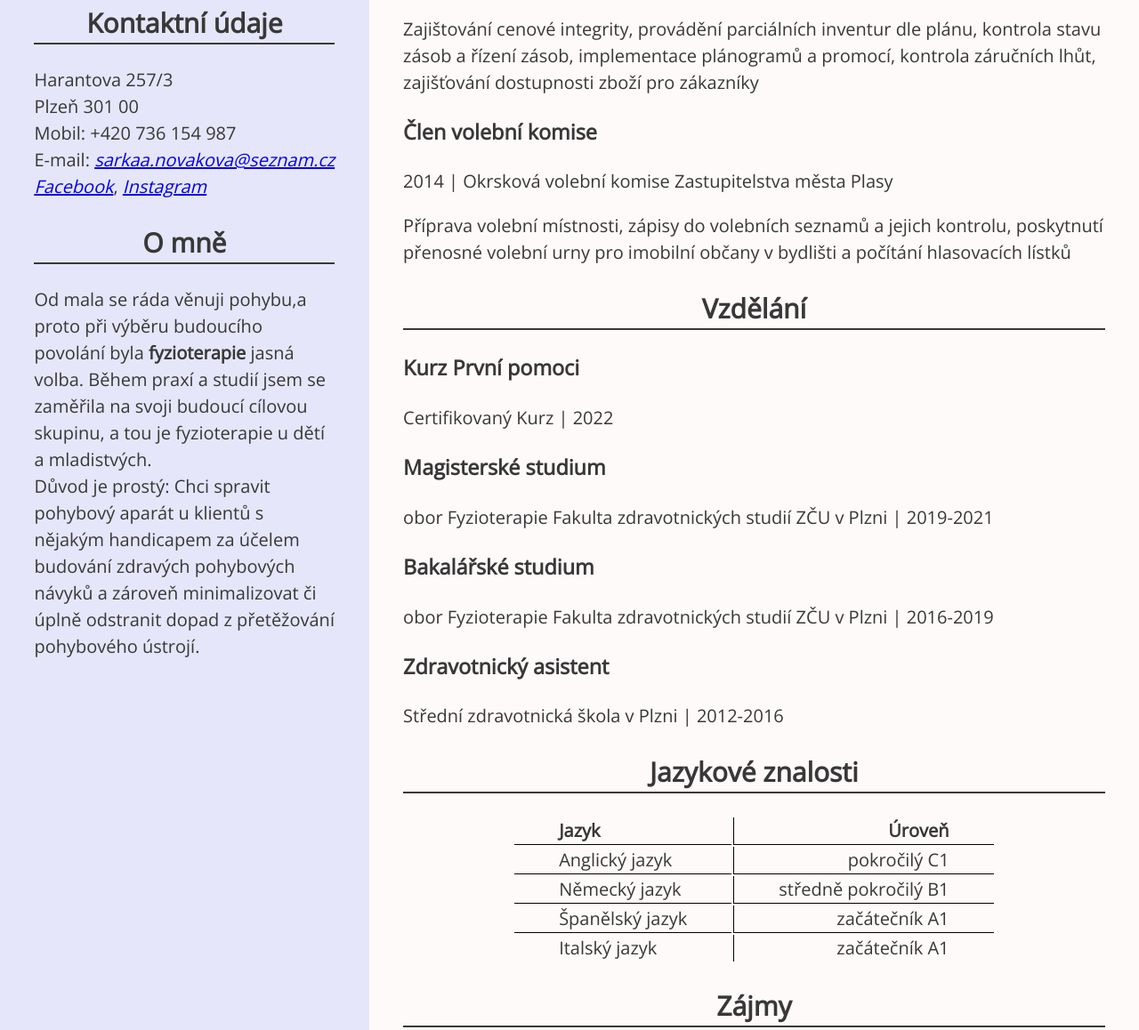
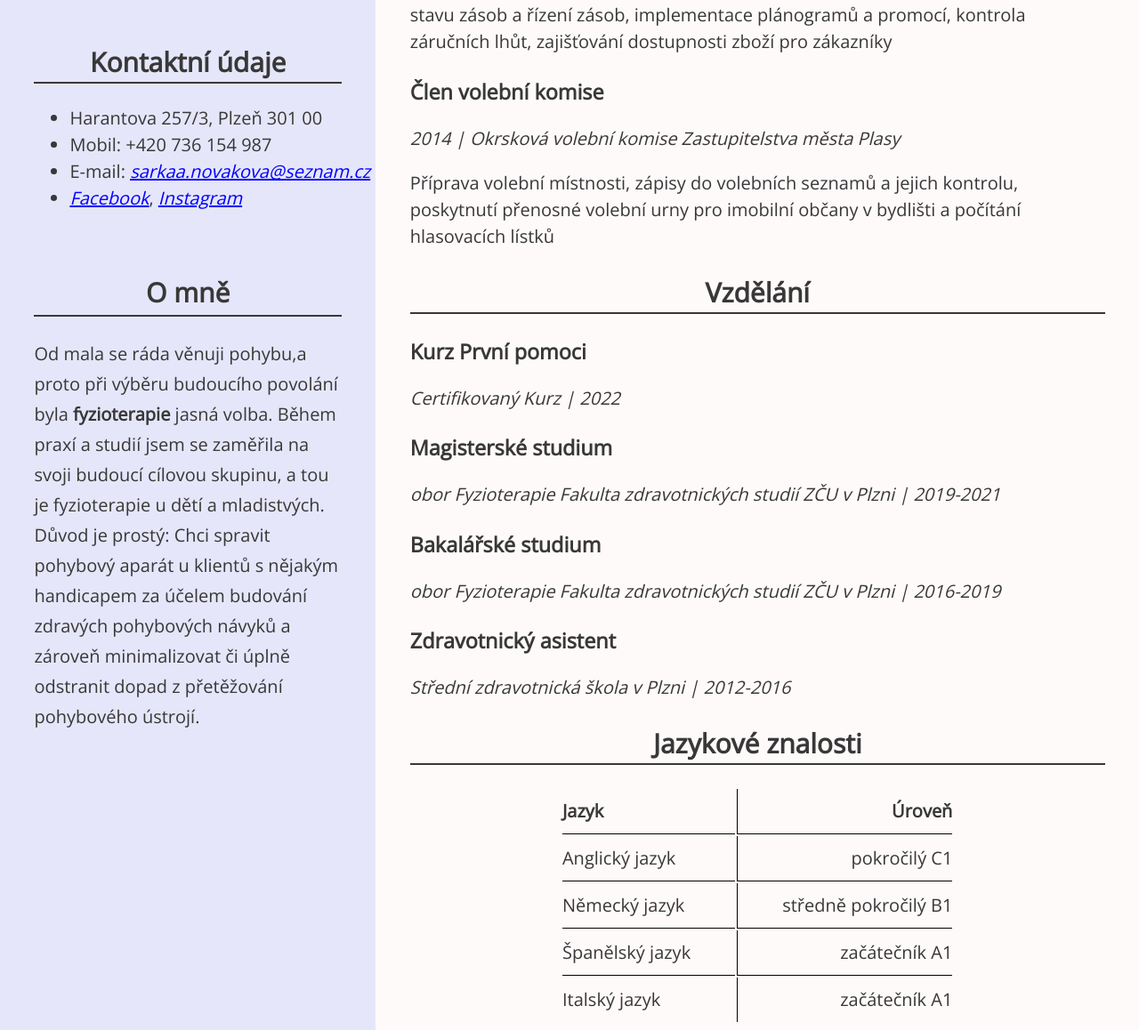
Before and after one commit to klauberovas/zivotopis, a plain HTML site: page index.html in a window 1280 px wide. Shown: the part 538-1696 px from the top of the page at 89% size. Drawn offline with nearby package versions, Linux system fonts and the light colour scheme.

Commit message:
Stylování

```diff
--- a/index.html
+++ b/index.html
@@ -27,13 +27,15 @@
             <section class="kontakt">
                 <h2>Kontaktní údaje</h2>
 
-                <p>Harantova 257/3 <br>
-                    Plzeň 301 00 <br>
-                    Mobil: +420 736 154 987 <br>
-                    E-mail: <a href="mailto:sarkaa.novakova@seznam.cz">sarkaa.novakova@seznam.cz</a> <br>
-                    <a href="https://www.facebook.com/sarkaa.novakova">Facebook</a>,
-                    <a href="https://www.instagram.com/sarka_kl/">Instagram</a>
-                </p>
+                <ul>
+                    <li>Harantova 257/3, Plzeň 301 00</li>
+                    <li>Mobil: +420 736 154 987</li>
+                    <li><span class="nowrap">E-mail: <a
+                                href="mailto:sarkaa.novakova@seznam.cz">sarkaa.novakova@seznam.cz</a></span></li>
+                    <li><a href="https://www.facebook.com/sarkaa.novakova">Facebook</a>,
+                        <a href="https://www.instagram.com/sarka_kl/">Instagram</a>
+                    </li>
+                </ul>
             </section>
 
             <!--Sekce o mně-->
@@ -62,7 +64,7 @@
 
                 <h3>Fyzioterapeut</h3>
 
-                <p>2018 – současnost | centrum Údolí z.ú Rokycany 125, okres Rokycany </p>
+                <p class="kurziva">2018 – současnost | centrum Údolí z.ú Rokycany 125, okres Rokycany </p>
                 <p>Vykonávání práce fyzioterapeuta u klientů s různým druhem a různým typem handicapu ve věku od 1 roku
                     do
                     17
@@ -77,14 +79,14 @@
 
                 <h3> Pracovnice dodržování rutin</h3>
 
-                <p>2014-2018 | Tesco Stores ČR a.s., HM Plzeň Borská Pole</p>
+                <p class="kurziva">2014-2018 | Tesco Stores ČR a.s., HM Plzeň Borská Pole</p>
                 <p>Zajištování cenové integrity, provádění parciálních inventur dle plánu,
                     kontrola stavu zásob a řízení zásob, implementace plánogramů a promocí,
                     kontrola záručních lhůt, zajišťování dostupnosti zboží pro zákazníky</p>
 
                 <h3>Člen volební komise</h3>
 
-                <p>2014 | Okrsková volební komise Zastupitelstva města Plasy</p>
+                <p class="kurziva">2014 | Okrsková volební komise Zastupitelstva města Plasy</p>
                 <p> Příprava volební místnosti, zápisy do volebních seznamů a jejich kontrolu,
                     poskytnutí přenosné volební urny pro imobilní občany v bydlišti a počítání hlasovacích lístků</p>
             </section>
@@ -94,16 +96,16 @@
                 <h2>Vzdělání</h2>
 
                 <h3>Kurz První pomoci</h3>
-                <p>Certifikovaný Kurz | 2022</p>
+                <p class="kurziva">Certifikovaný Kurz | 2022</p>
 
                 <h3>Magisterské studium </h3>
-                <p>obor Fyzioterapie Fakulta zdravotnických studií ZČU v Plzni | 2019-2021</p>
+                <p class="kurziva">obor Fyzioterapie Fakulta zdravotnických studií ZČU v Plzni | 2019-2021</p>
 
                 <h3>Bakalářské studium</h3>
-                <p>obor Fyzioterapie Fakulta zdravotnických studií ZČU v Plzni | 2016-2019</p>
+                <p class="kurziva">obor Fyzioterapie Fakulta zdravotnických studií ZČU v Plzni | 2016-2019</p>
 
                 <h3>Zdravotnický asistent</h3>
-                <p>Střední zdravotnická škola v Plzni | 2012-2016</p>
+                <p class="kurziva">Střední zdravotnická škola v Plzni | 2012-2016</p>
             </section>
 
             <!--Sekce Jazyk-->
--- a/style.css
+++ b/style.css
@@ -5,12 +5,11 @@ body {
     font-size: 20px;
     margin:0;
    }
+
 h1,
 h2 {
     text-align: center;
 }
-
-
 
 h1 {
     color: black;
@@ -24,9 +23,20 @@ h2 {
 
 h3 {
     text-align: left;
+    margin-bottom: 0;
 }
+
 a {
     font-style: italic;
+    color:blue  ;
+}
+
+a:visited {
+    color: purple;
+}
+
+.nowrap {
+    white-space: nowrap;
 }
 
 .tabulka {
@@ -36,19 +46,19 @@ a {
 
 th,
 td{
-    text-align: left;
     padding: 10px 0;
     border-bottom:1px solid black ;
 }
+
 .jazyk,
 .jazyk_ital{
     text-align: left;
-    padding: 0 50px 0 50px;
+    padding-right: 50px;
 }
 .uroven,
 .uroven_ital{
     text-align: right;
-    padding: 0 50px 0 50px;
+    padding-left: 50px;
     border-left: 1px solid black;
 }
 .jazyk_ital,
@@ -59,11 +69,13 @@ td{
 .fyzio {
     text-align: center;
 }
+
 .foto_ja {
-    width: 200px;
+    width: 220px;
     border-radius: 50%;
     margin-left: auto;
     margin-right: auto;
+    margin-top: 0;
     display:block;
 }
 
@@ -72,17 +84,39 @@ td{
 }
 
 .vlevo {
-    width: 30%;
-    padding: 3%;
+    width: 27%;
+    padding: 0 3%;
     background-color: #E6E6FA;
 }
 
 .vpravo {
     width: 70%;
-    padding: 3%;
+    padding: 0 3%;
     background-color:snow ;
+}
+
+.hlavicka,
+.kontakt,
+.omne {
+    padding-top: 15px;
+}
+
+.kontakt,
+.omne {
+    margin-top: 25px;
+}
+
+.omne {
+    line-height: 1.7;
+}
+
+.kurziva {
+    font-style: italic;
+    padding-top: 0;
 }
 
 .paticka{
     text-align: center;
+    background-color:snow;
+    padding: 7px 0;
 }
```
